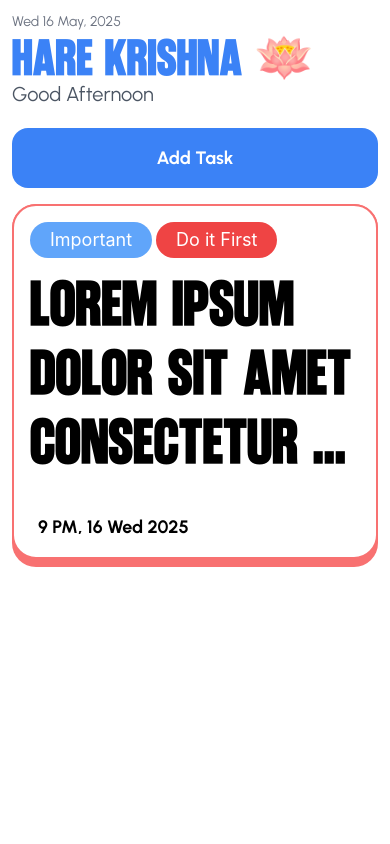
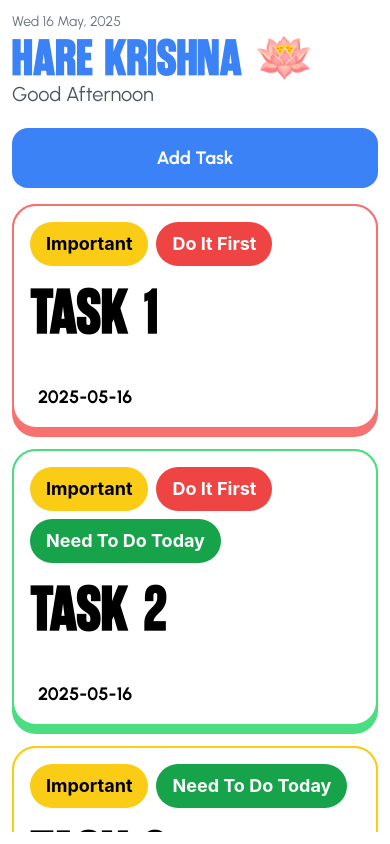
Before and after one commit to freakflames29/tailwindmobile, a React Native app: screen /HOME in a window 390 px wide. Built offline with nearby package versions, Linux system fonts and the light colour scheme.

Commit message:
adds task data dummy

```diff
--- /dev/null
+++ b/src/Model/TaskData.ts
@@ -0,0 +1,10 @@
+export type PillType = "DO_IT_FIRST" | "IMPORTANT" | "NEED_TO_DO_TODAY";
+
+export interface TaskData {
+  id: string;
+  title: string;
+  description: string;
+  type: "high" | "low" | "mid";
+  date: string;
+  pills: PillType[];
+}
--- a/src/Screens/Components/PillText.tsx
+++ b/src/Screens/Components/PillText.tsx
@@ -1,28 +1,55 @@
-import { Text } from "react-native";
+import { View, Text, TouchableOpacity } from "react-native";
 import React from "react";
 import tw from "../../lib/twrc";
+import { PillType } from "../../Model/TaskData";
 
 interface PillProps {
-  pillColor?: string;
-  pillTextColor?: string;
+  type: PillType;
   onPress?: () => void;
-  text:string
 }
 
-const PillText: React.FC<PillProps> = ({
-  pillColor = "bg-red-500",
-  pillTextColor = "text-white",
-  onPress,
-  text
-}) => {
+const PillText: React.FC<PillProps> = ({ type, onPress }) => {
+  const bg =
+    type === "DO_IT_FIRST"
+      ? "bg-red-500"
+      : type === "IMPORTANT"
+      ? "bg-yellow-400"
+      : "bg-green-600";
+
+  const color = type === "IMPORTANT" ? "text-black" : "text-white";
+  const text =
+    type === "DO_IT_FIRST"
+      ? "Do It First"
+      : type === "IMPORTANT"
+      ? "Important"
+      : "Need To Do Today";
   return (
-    <Text
+    <TouchableOpacity
       onPress={onPress}
-      style={tw`px-5 py-1 text-lg rounded-full text-center ${pillColor} ${pillTextColor}`}
+      style={[styles.container, tw`${bg}`]}
+      activeOpacity={0.8}
     >
-    {text}
-    </Text>
+      <View style={styles.content}>
+        <Text style={[styles.text, tw`${color}`]}>{text}</Text>
+      </View>
+    </TouchableOpacity>
   );
 };
 
+const styles = {
+  container: tw`
+    px-4
+    py-2
+    rounded-full
+    self-start
+  `,
+  content: tw`
+    flex-row
+    items-center
+    justify-center
+  `,
+  icon: tw`mr-2`,
+  text: tw`text-lg font-bold`,
+};
+
 export default PillText;
--- a/src/Screens/Components/TaskCard.tsx
+++ b/src/Screens/Components/TaskCard.tsx
@@ -2,32 +2,51 @@ import { View, Text, TouchableOpacity } from "react-native";
 import React from "react";
 import tw from "../../lib/twrc";
 import PillText from "./PillText";
+import { PillType } from "../../Model/TaskData";
 
 interface TaskCardProps {
   type: "high" | "low" | "mid";
+  title: string;
+  date: string;
+  pills: PillType[];
 }
 
-const TaskCard:React.FC<TaskCardProps> = ({type="mid"}) => {
-  const backgroundColor = type === "high" ? "bg-red-400" : type === "low" ? "bg-green-400" : "bg-blue-400";
-  const borderColor = type === "high" ? "border-red-400" : type === "low" ? "border-green-400" : "border-blue-400";
-
+const TaskCard: React.FC<TaskCardProps> = ({
+  type = "mid",
+  title = "",
+  date = "",
+  pills = [],
+}) => {
+  const backgroundColor =
+    type === "high"
+      ? "bg-red-400"
+      : type === "low"
+      ? "bg-green-400"
+      : "bg-yellow-400";
+  const borderColor =
+    type === "high"
+      ? "border-red-400"
+      : type === "low"
+      ? "border-green-400"
+      : "border-yellow-400";
 
   return (
-    <TouchableOpacity style={[style.card, tw`${backgroundColor}`]} activeOpacity={0.6}>
+    <TouchableOpacity
+      style={[style.card, tw`${backgroundColor}`]}
+      activeOpacity={0.6}
+    >
       <View style={[style.contentCard, tw`${borderColor}`]}>
         <View style={style.row}>
           <View style={style.pillDiv}>
-            <PillText text="Important" pillColor="bg-blue-400" />
-            <PillText text="Do it First" />
+            {pills.map((pill, index) => (
+              <PillText key={index} type={pill} />
+            ))}
           </View>
           <Text style={style.task} numberOfLines={3} ellipsizeMode="tail">
-            Lorem ipsum dolor sit amet consectetur adipisicing elit. Ipsam
-            maiores laudantium, magnam nemo ab recusandae sed ducimus culpa fuga
-            fugit numquam quas voluptas, quam nisi praesentium nihil repellat
-            accusamus id?
+            {title}
           </Text>
 
-          <Text style={style.date}>9 PM, 16 Wed 2025</Text>
+          <Text style={style.date}>{date}</Text>
         </View>
       </View>
     </TouchableOpacity>
@@ -40,7 +59,7 @@ const style = {
   row: tw`flex justify-between`,
   task: tw`font-brunson text-15 `,
   date: tw`text-lg ml-2 mt-10 font-urb-bold`,
-  pillDiv: tw`flex-row gap-1 mb-2`,
+  pillDiv: tw`flex-row gap-2 mb-2 flex-wrap `,
 };
 
 export default TaskCard;
--- a/src/Screens/Home/Home.tsx
+++ b/src/Screens/Home/Home.tsx
@@ -1,9 +1,37 @@
-import { View, Text } from "react-native";
+import { View, Text, FlatList } from "react-native";
 import React from "react";
 import tw from "../../lib/twrc";
 import WorkingView from "../Components/WorkingView";
 import TaskCard from "../Components/TaskCard";
 import AppButton from "../Components/AppButton";
+import { TaskData } from "../../Model/TaskData";
+
+const dummyData: TaskData[] = [
+  {
+    id: "1",
+    title: "Task 1",
+    description: "Description 1",
+    type: "high",
+    date: "2025-05-16",
+    pills: ["IMPORTANT", "DO_IT_FIRST"],
+  },
+  {
+    id: "2",
+    title: "Task 2",
+    description: "Description 2",
+    type: "low",
+    date: "2025-05-16",
+    pills: ["IMPORTANT", "DO_IT_FIRST", "NEED_TO_DO_TODAY"],
+  },
+  {
+    id: "3",
+    title: "Task 3",
+    description: "Description 3",
+    type: "mid",
+    date: "2025-05-16",
+    pills: ["IMPORTANT", "NEED_TO_DO_TODAY"],
+  },
+];
 
 const Home = () => {
   return (
@@ -14,9 +42,25 @@ const Home = () => {
         <Text style={styles.greeting}>Good Afternoon</Text>
       </View>
 
-      <AppButton title="Add Task" bgColor="bg-blue-500"/>
-      <View style={tw`my-2`}/>
-      <TaskCard type="high"/>
+      <AppButton title="Add Task" bgColor="bg-blue-500" />
+      <View style={tw`my-2`} />
+
+      <FlatList
+        data={dummyData}
+        keyExtractor={(item) => item.id}
+        contentContainerStyle={tw`gap-3 mb-20 pb-20`}
+        renderItem={({ item }) => {
+          return (
+            <TaskCard
+              type={item.type}
+              title={item.title}
+              date={item.date}
+              pills={item.pills}
+            />
+          );
+        }}
+      />
+      {/* <TaskCard type="high" /> */}
     </WorkingView>
   );
 };
```
